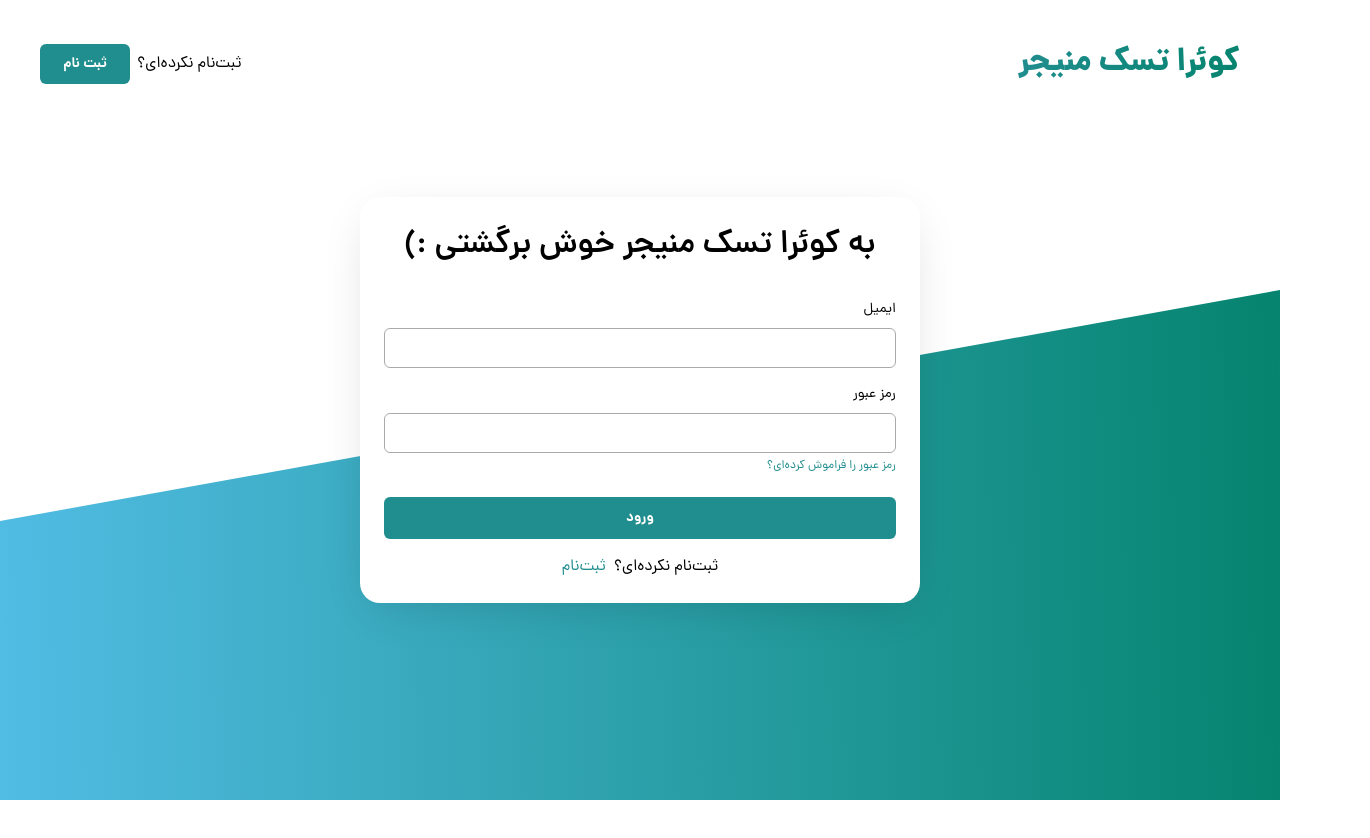
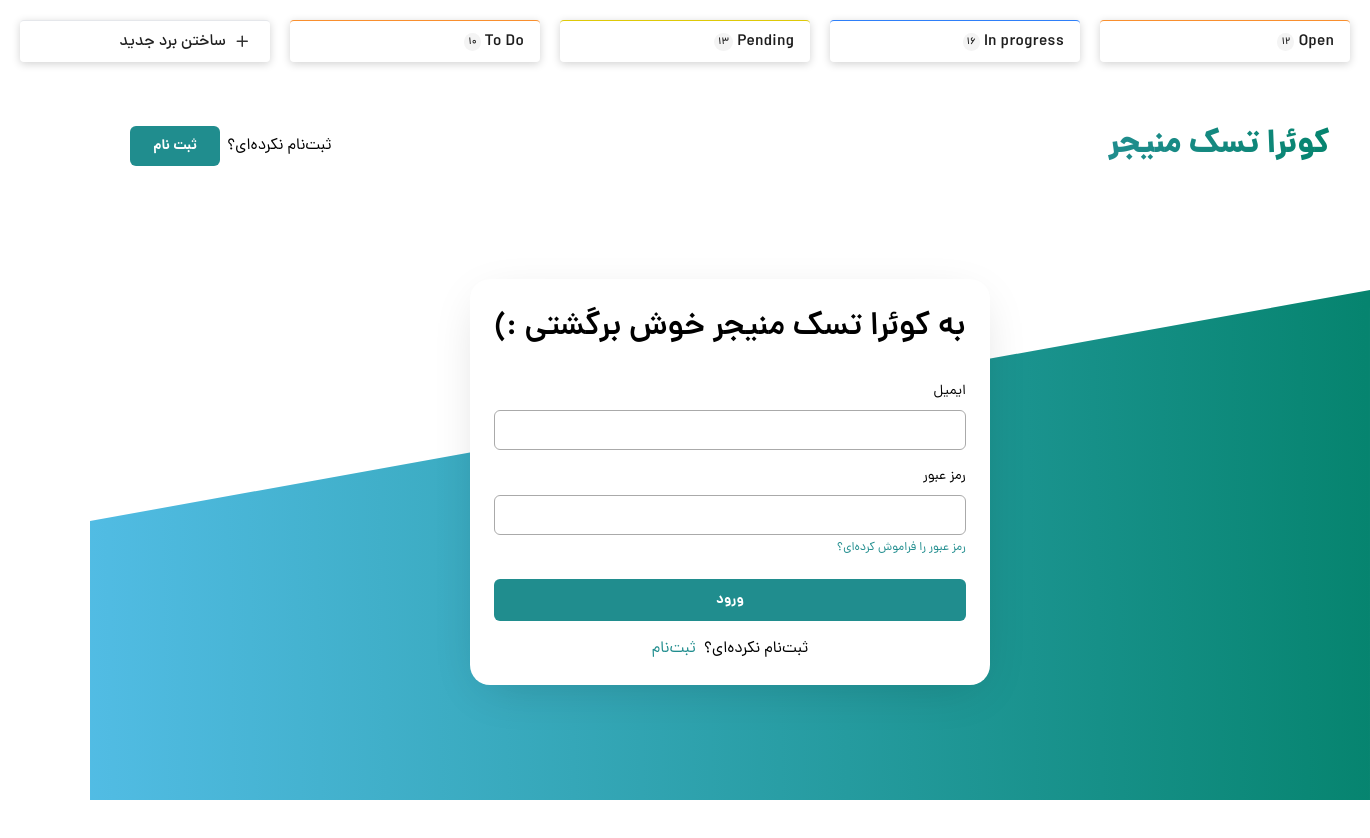
Before and after one commit to Quera-Spring-Front-end-Bootcamp/Group3, a React (Vite) app: page /auth/login in a window 1280 px wide. Shown: the top 838 px of the page, 1370 px wide, since content can reach past the window. Before the commit the page ends 800 px from the top, so only its background shows below. Built offline with nearby package versions, Linux system fonts and the light colour scheme.

Commit message:
fix width card

```diff
--- a/src/App.jsx
+++ b/src/App.jsx
@@ -7,10 +7,12 @@ import NotFound from "./pages/notFound";
 import { AuthLayout } from "./Layout/AuthLayout";
 import { Toaster } from "react-hot-toast";
 import Home from "./pages/home";
+import { BoardTitle } from "./components/BoardTitle/BoardTitle";
 
 const App = () => {
   return (
     <>
+      <BoardTitle />
       <Routes>
         <Route path="/" element={<Home />} />
         <Route path="auth" element={<AuthLayout />}>
--- a/src/components/BoardTitle/BoardTitle.jsx
+++ b/src/components/BoardTitle/BoardTitle.jsx
@@ -1,14 +1,14 @@
 import { useState } from "react";
 import icons from "../../assets/Icons";
-import { ColumnMore } from "../ColumnMoreItem";
+import { ColumnMore } from "../ColumnMoreItem/ColumnMore";
 import Card from "../Card/Card";
 
-export const BoardTitle = ({ badgeValue }) => {
+export const BoardTitle = () => {
   const card = [
-    { id: "1", title: "Open", color: "#F98F2E" },
-    { id: "2", title: "In progress", color: "#2E7FF9" },
-    { id: "3", title: "Pending", color: "#DEC908" },
-    { id: "4", title: "To Do", color: "#F98F2E" },
+    { id: "1", title: "Open", color: "#F98F2E", badgeValue: "12" },
+    { id: "2", title: "In progress", color: "#2E7FF9", badgeValue: "16" },
+    { id: "3", title: "Pending", color: "#DEC908", badgeValue: "13 " },
+    { id: "4", title: "To Do", color: "#F98F2E", badgeValue: "10" },
   ];
   const [hoverTooltip, setHoverTooltip] = useState(false);
   const [showMore, setShowMore] = useState(false);
@@ -44,16 +44,16 @@ export const BoardTitle = ({ badgeValue }) => {
       {card.map((item) => (
         <div
           key={item.id}
-          className={`group transition-all  w-[250px]  px-4 py-2 flex  items-center justify-between shadow-[0_2px_8px_rgba(0,0,0,0.18)] rounded border-t group-hover:opacity-100`}
+          className={`group transition-all  min-w-[250px]  px-4 py-2 flex  items-center justify-between shadow-[0_2px_8px_rgba(0,0,0,0.18)] rounded border-t group-hover:opacity-100`}
           style={{ borderTopColor: item.color }}
         >
           <div className="flex gap-1 items-center">
             <span className=" text-[#1E1E1E] text-base font-medium">
               {item.title}
             </span>
-            <span className="text-[10px] p-1  grid items-center bg-[#F4F4F4] text-[#1E1E1E] font-medium rounded-full">
-              {badgeValue}
-            </span>
+            <div className="text-[10px] leading-none	 p-1   grid items-center bg-[#F4F4F4] text-[#1E1E1E] font-medium rounded-full">
+              <span>{item.badgeValue}</span>
+            </div>
           </div>
           <div className="flex items-center gap-1 opacity-0 transition-opacity group-hover:opacity-100 ">
             <div
@@ -76,7 +76,7 @@ export const BoardTitle = ({ badgeValue }) => {
                   />
                   <ColumnMore
                     title="حذف ستون"
-                    className="text-[#9F0000]"
+                    className="text-[#9F0000] gap-[10px]"
                     icon={icons.TrashIcon}
                     onClick={() => removeCulomnHandler(item.id)}
                   />
@@ -102,7 +102,7 @@ export const BoardTitle = ({ badgeValue }) => {
       ))}
       <div className="pl-5">
         <div
-          className="w-[250px]  cursor-pointer  px-4 py-2 flex  items-center justify-between shadow-[0_2px_8px_rgba(0,0,0,0.18)] rounded border-t "
+          className="min-w-[250px]  cursor-pointer  px-4 py-2 flex  items-center justify-between shadow-[0_2px_8px_rgba(0,0,0,0.18)] rounded border-t "
           onClick={addNewBoardTitleClickHandler}
         >
           <div className="flex gap-1 items-center">
@@ -116,6 +116,3 @@ export const BoardTitle = ({ badgeValue }) => {
     </div>
   );
 };
-BoardTitle.defaultProps = {
-  badgeValue: 0,
-};
--- a/src/components/Card/Card.jsx
+++ b/src/components/Card/Card.jsx
@@ -5,6 +5,7 @@ const Card = ({
   children,
   className,
   closeIcon,
+  closeIconLeft,
   backIcon,
   handleClose,
   handleBack,
@@ -12,21 +13,28 @@ const Card = ({
 }) => {
   return (
     <div className={`flex flex-col  bg-white ${className}`}>
+      {(title || closeIcon || closeIconLeft || backIcon) && (
         <div className="flex flex-row items-center justify-between w-full">
+          {closeIcon && (
             <button
               className="w-5 flex flex-row justify-center"
               onClick={handleClose}
             >
-          {closeIcon && icons.CloseIcon}
+              {icons.CloseIcon}
             </button>
+          )}
           {title && <p className={`${titleClassName}`}>{title}</p>}
+          {(backIcon || closeIconLeft) && (
             <button
               className="w-5 flex flex-row justify-center"
-          onClick={handleBack}
+              onClick={handleBack || handleClose}
             >
               {backIcon && icons.BackIcon}
+              {closeIconLeft && icons.CloseIcon}
             </button>
+          )}
         </div>
+      )}
 
       {children}
     </div>
```
Also changed, not shown: src/components/ColumnMoreItem/ColumnMore.jsx (renamed from src/components/ColumnMoreItem/index.jsx). Lines whose indentation alone changed are shown as unchanged.
